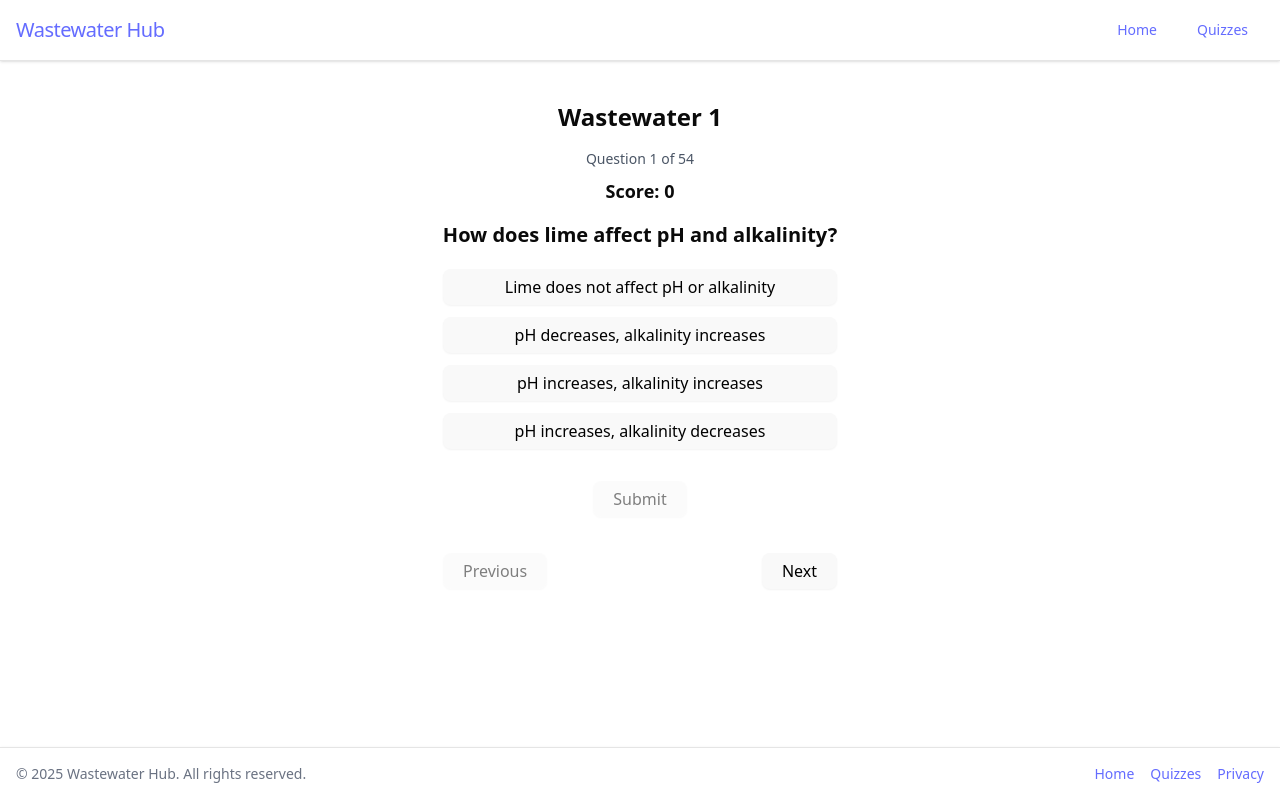
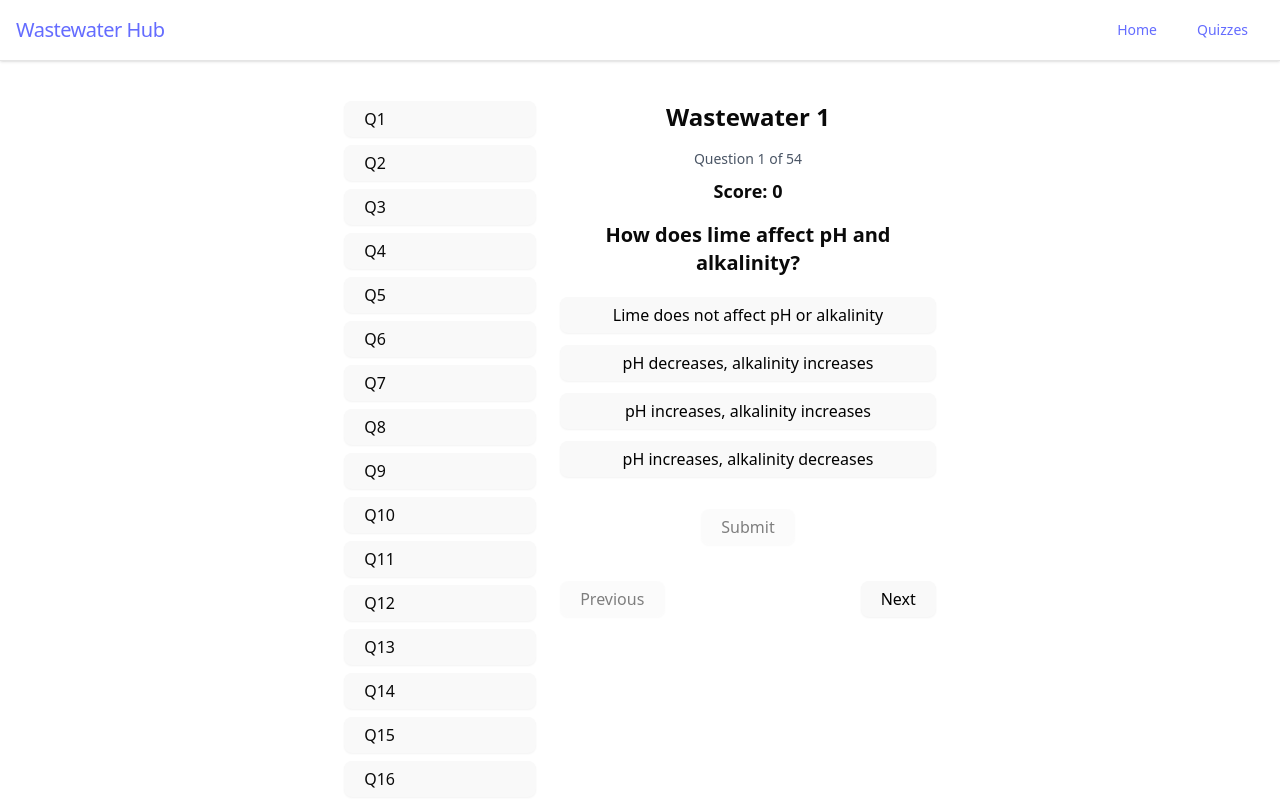
Before and after one commit to escheive/wastewater-hub, a React (Vite) app: page /quiz/quiz1 in a window 1280 px wide. Shown: the top 800 px of the page. Built offline with nearby package versions, Linux system fonts and the light colour scheme.

Commit message:
added basic sidebar for quizzes

```diff
--- a/src/components/Quiz/Quiz.tsx
+++ b/src/components/Quiz/Quiz.tsx
@@ -133,7 +133,34 @@ export default function Quiz() {
   }
 
   return (
-    <div className="space-y-4">
+    <div className="flex gap-6">
+      {/* Legend Sidebar */}
+      <div className="w-48 space-y-2">
+        {shuffledQuestions.map((_, qIndex) => {
+          const isAnswered = answers[qIndex] !== undefined;
+          return (
+            <Button
+              key={qIndex}
+              variant="outline"
+              className={`w-full justify-start text-sm ${
+                index === qIndex ? 'border-blue-500 font-semibold' : ''
+              } ${isAnswered ? 'bg-green-100' : 'bg-gray-100'}`}
+              onClick={() => {
+                setIndex(qIndex);
+                const qAnswer = answers[qIndex];
+                setSelectedChoice(qAnswer?.selected ?? null);
+                setIsAnswered(!!qAnswer);
+                setHasGuessedWrong(false);
+              }}
+            >
+              Q{qIndex + 1} {isAnswered ? '✔️' : ''}
+            </Button>
+          );
+        })}
+      </div>
+
+      {/* Quiz Content */}
+      <div className="flex-1 space-y-4">
         <h2 className="text-2xl font-bold">{quizTitle || ''}</h2>
         <p className="text-sm text-gray-600 mb-2">
           Question {index + 1} of {shuffledQuestions?.length}
@@ -209,5 +236,6 @@ export default function Quiz() {
           </Button>
         </div>
       </div>
+    </div>
   )
 }
```
Lines whose indentation alone changed are shown as unchanged.
